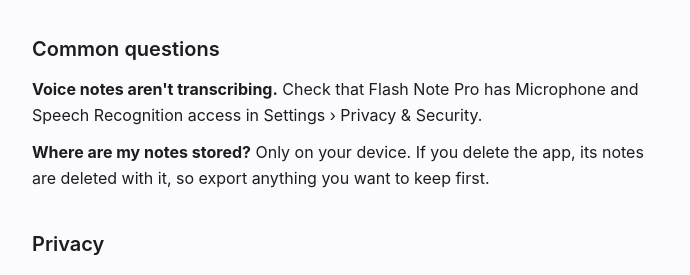
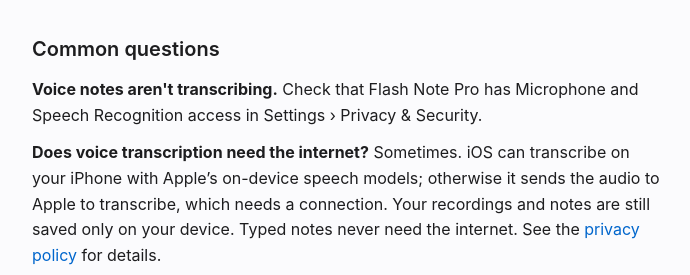
Before and after one commit to kg54ktdvxx-gif/kg54ktdvxx-gif.github.io, a plain HTML site: page Flash-Note/index.html in a window 1280 px wide. Shown: the part 522-797 px from the top of the page, without its empty margins (292-982 px from the left). Drawn offline with Linux system fonts and the light colour scheme.

Commit message:
Flash Note support page: FAQ on whether voice transcription needs the internet
Same text as Flash-Note docs/index.html.

Co-Authored-By: Claude Opus 5.5 <noreply@anthropic.com>

```diff
--- a/Flash-Note/index.html
+++ b/Flash-Note/index.html
@@ -80,6 +80,7 @@
 
         <h2>Common questions</h2>
         <p><strong>Voice notes aren't transcribing.</strong> Check that Flash Note Pro has Microphone and Speech Recognition access in Settings &rsaquo; Privacy &amp; Security.</p>
+        <p><strong>Does voice transcription need the internet?</strong> Sometimes. iOS can transcribe on your iPhone with Apple&rsquo;s on-device speech models; otherwise it sends the audio to Apple to transcribe, which needs a connection. Your recordings and notes are still saved only on your device. Typed notes never need the internet. See the <a href="privacy-policy.html">privacy policy</a> for details.</p>
         <p><strong>Where are my notes stored?</strong> Only on your device. If you delete the app, its notes are deleted with it, so export anything you want to keep first.</p>
 
         <h2>Privacy</h2>
```
